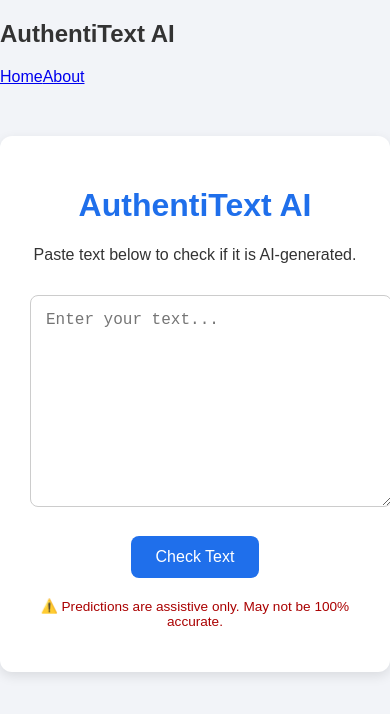
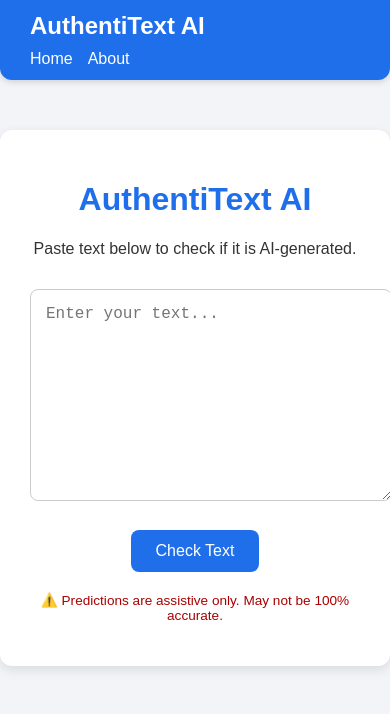
Before and after one commit to apala-1/authenti-text-ai, a React (Create React App) app in the folder frontend/: page / in a window 390 px wide. Shown: the top 714 px of the page. Built offline with nearby package versions, Linux system fonts and the light colour scheme.

Commit message:
nabr style

```diff
--- /dev/null
+++ b/frontend/src/components/Style/Navbar.css
@@ -0,0 +1,45 @@
+/* Navbar styles */
+.navbar {
+  background-color: #1f6feb;
+  color: white;
+  display: flex;
+  justify-content: space-between;
+  align-items: center;
+  padding: 12px 30px;
+  border-radius: 0 0 12px 12px;
+  box-shadow: 0 2px 6px rgba(0, 0, 0, 0.15);
+}
+
+.navbar h2 {
+  margin: 0;
+  font-size: 1.5rem;
+}
+
+.nav-links a {
+  color: white;
+  margin-left: 20px;
+  text-decoration: none;
+  font-weight: 500;
+  transition: all 0.2s ease-in-out;
+}
+
+.nav-links a:hover {
+  color: #ffeb3b;
+  text-decoration: underline;
+}
+
+@media (max-width: 600px) {
+  .navbar {
+    flex-direction: column;
+    align-items: flex-start;
+  }
+
+  .nav-links {
+    margin-top: 10px;
+  }
+
+  .nav-links a {
+    margin-left: 0;
+    margin-right: 15px;
+  }
+}
--- a/frontend/src/components/navbar.jsx
+++ b/frontend/src/components/navbar.jsx
@@ -1,6 +1,6 @@
 import React from "react";
 import { Link } from "react-router-dom";
-import "../style.css";
+import "./Style/Navbar.css"; // <-- import the CSS here
 
 const Navbar = () => {
   return (
```
